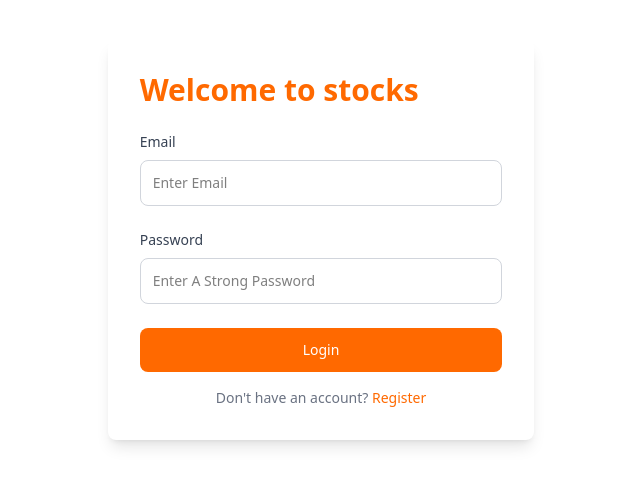
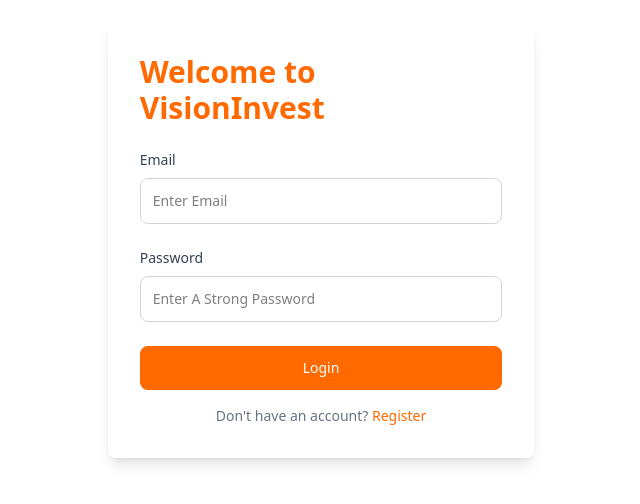
Before and after one commit to A1YAARY/vision-codecrafter2.0, a React (Vite) app in the folder client/: page / in a window 1280 px wide. Shown: the part 160-664 px from the top of the page, without its empty margins (319-959 px from the left). Built offline with nearby package versions, Linux system fonts and the light colour scheme.

Commit message:
made small changes in the ui

```diff
--- a/client/src/pages/Login.jsx
+++ b/client/src/pages/Login.jsx
@@ -88,7 +88,7 @@ function Login() {
       <div className="flex flex-wrap w-4/12  max-w-5xl bg-white rounded-lg shadow-lg overflow-hidden">
         <div className="w-full p-8 flex flex-col justify-center overflow-hidden">
           <h2 className="text-3xl font-bold text-orange-500 mb-6">
-            Welcome to stocks
+            Welcome to VisionInvest
           </h2>
           <form
           // onSubmit={handleSubmit}
--- a/client/src/pages/SignUp.jsx
+++ b/client/src/pages/SignUp.jsx
@@ -59,10 +59,10 @@ function SignUp() {
         </div>
       )} */}
 
-      <div className="flex w-10/12 lg:w-6/12 max-w-6xl bg-white rounded-lg shadow-lg overflow-hidden">
-        <div className="w-full lg:w-6/12 p-8 flex flex-col justify-center">
+      <div className="flex w-4/12  max-w-6xl bg-white rounded-lg shadow-lg overflow-hidden">
+        <div className="w-full p-8 flex flex-col justify-center">
           <h2 className="text-3xl font-bold text-orange-500 mb-6">
-            Welcome to Seatr
+            Welcome to VisionInvest
           </h2>
           <form onSubmit={handleSubmit} className="space-y-6">
             <div>
```
